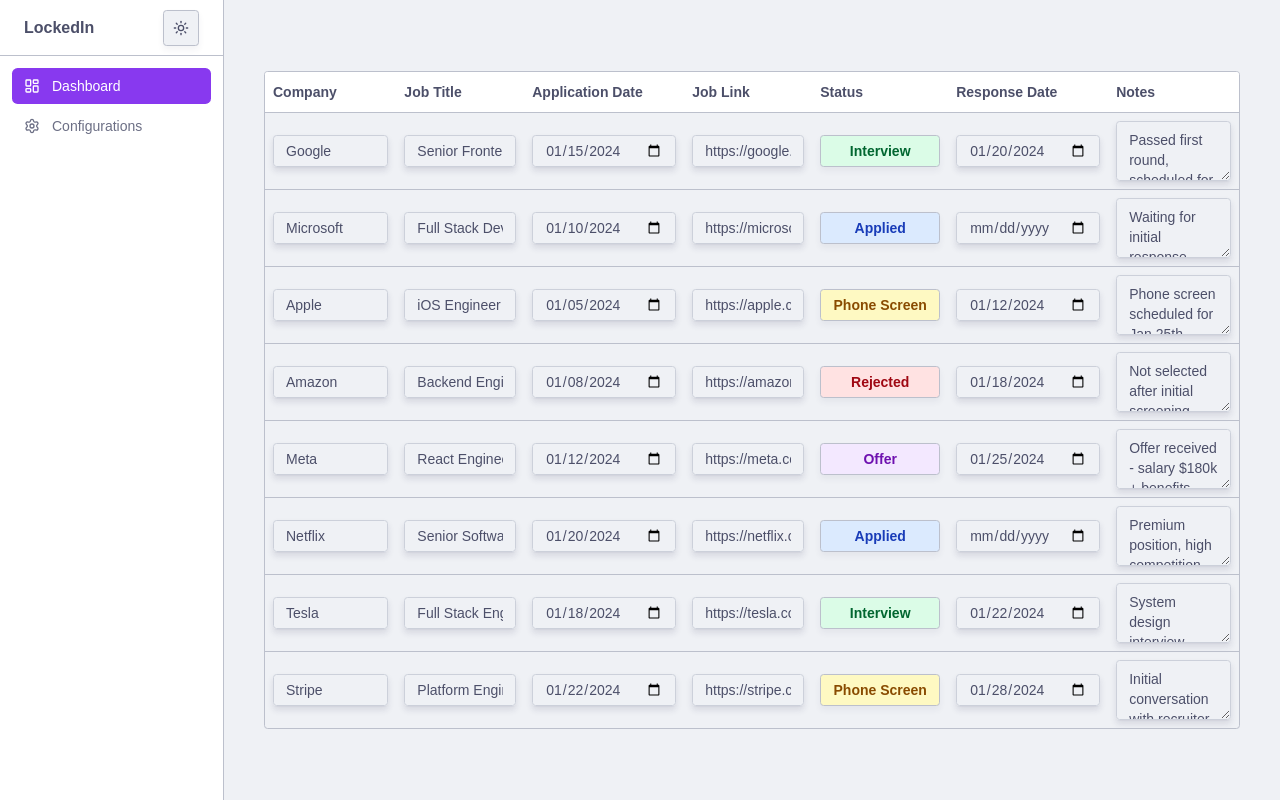
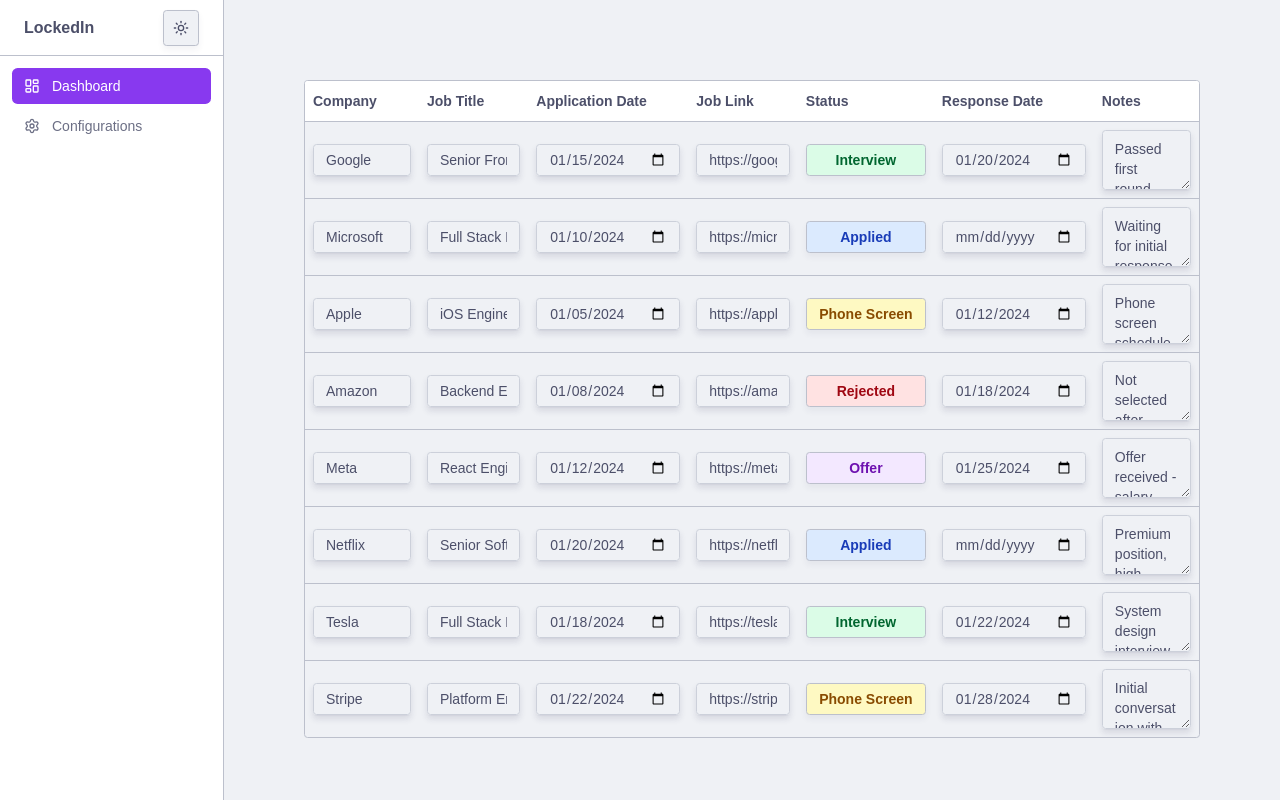
Before and after one commit to DanielKatzCoding/LockedIn, a Next.js app in the folder frontend/: page / in a window 1280 px wide. Built offline with nearby package versions, Linux system fonts and the light colour scheme; no server answers.

Commit message:
dashboard positioning

```diff
--- a/frontend/app/(dashboard)/page.tsx
+++ b/frontend/app/(dashboard)/page.tsx
@@ -15,9 +15,11 @@
 
 export default function DemoPage() {
   return (
-    <main className="min-h-screen flex items-center justify-center">
+    <main className="min-h-screen flex p-20 justify-center">
       <Providers>
-        <DashboardContent isTest={true} />
+        <div className="w-full">
+          <DashboardContent isTest={true} />
+        </div>
       </Providers>
     </main>
   )
--- a/frontend/components/dashboard-content.tsx
+++ b/frontend/components/dashboard-content.tsx
@@ -8,9 +8,7 @@
 export function DashboardContent({isTest=false}: {isTest?: boolean}) {
   if (isTest) {
     return (
-      <div className="flex-1 mx-10">
-        <DataTable columns={columns} data={mockJobDashboardData} />
-      </div>
+      <DataTable columns={columns} data={mockJobDashboardData} />
     )
   }
   const { data, isLoading, error } = useDashboardData()
@@ -24,8 +22,6 @@
   }
 
   return (
-    <div>
-      <DataTable columns={columns} data={data || []} />
-    </div>
+    <DataTable columns={columns} data={data || []} />
   )
 }
```
